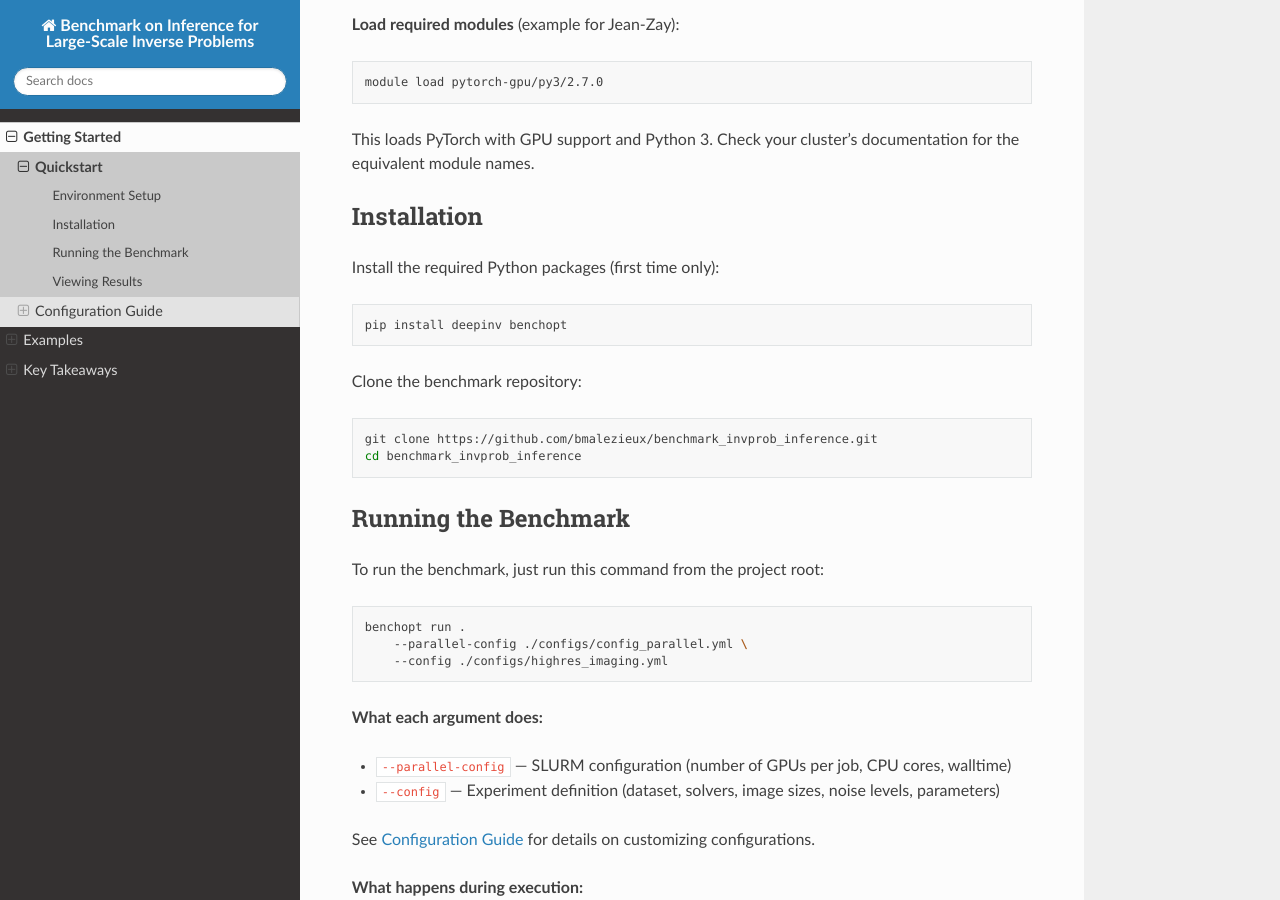
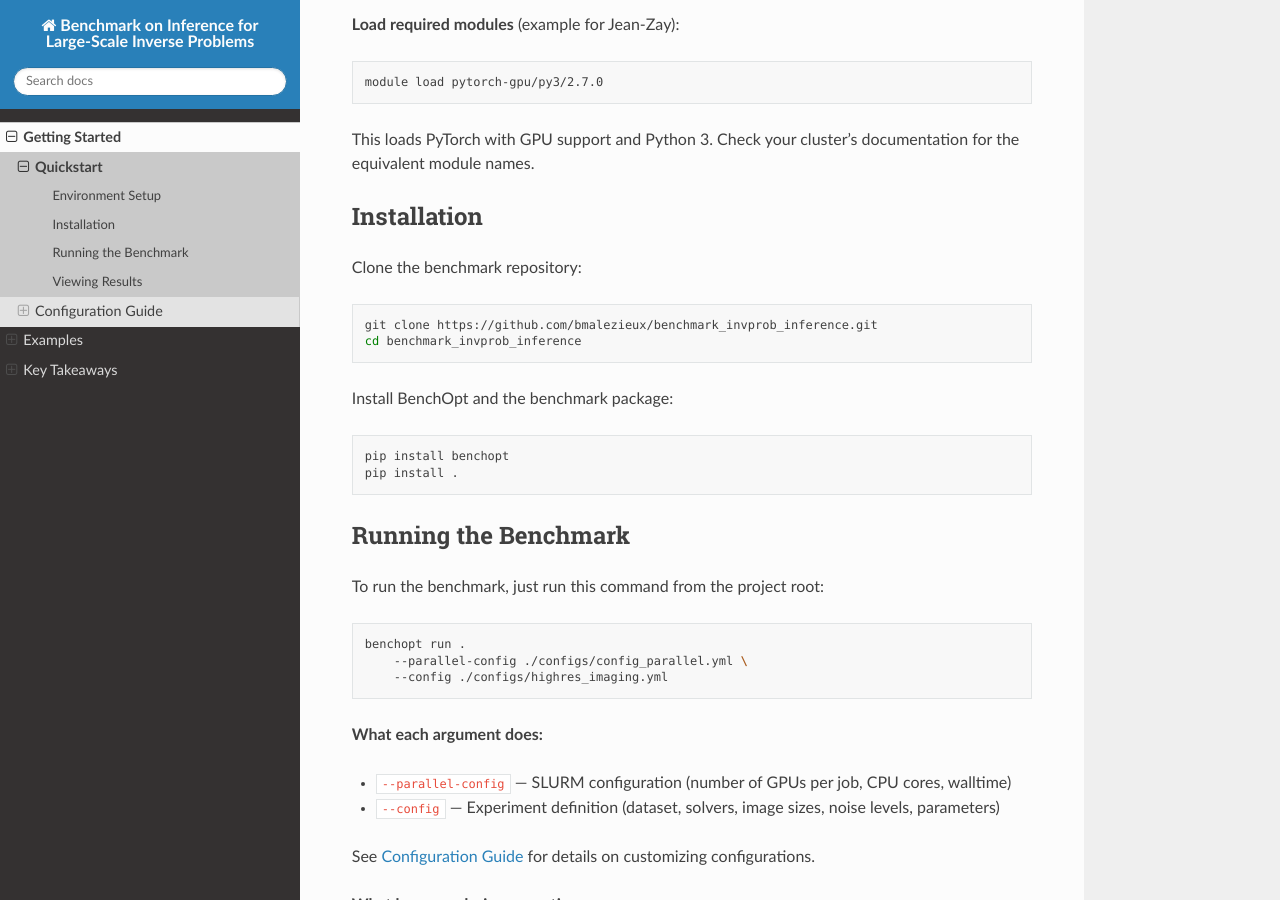
Before and after one commit to bmalezieux/benchmark_invprob_inference, a Sphinx documentation site: the page built from docs/source/getting_started/quickstart.rst, in a window 1280 px wide and 900 px high, scrolled down 347 px. Built offline with Sphinx 7.4.7 and the Read the Docs theme 3.1.0, drawn with Linux system fonts in a browser that asks for light colours.

```diff
--- a/docs/source/conf.py
+++ b/docs/source/conf.py
@@ -24,7 +24,10 @@
 # -- General configuration ---------------------------------------------------
 # https://www.sphinx-doc.org/en/master/usage/configuration.html#general-configuration
 
-extensions = []
+extensions = [
+    # Registers Sphinx-Gallery directives used in pre-generated auto_examples pages.
+    "sphinx_gallery.load_style",
+]
 
 exclude_patterns = []
 
--- a/docs/source/getting_started/quickstart.rst
+++ b/docs/source/getting_started/quickstart.rst
@@ -19,18 +19,19 @@
 Installation
 ~~~~~~~~~~~~
 
-Install the required Python packages (first time only):
-
-.. code-block:: bash
-
-   pip install deepinv benchopt
-
 Clone the benchmark repository:
 
 .. code-block:: bash
 
    git clone https://github.com/bmalezieux/benchmark_invprob_inference.git
    cd benchmark_invprob_inference
+
+Install BenchOpt and the benchmark package:
+
+.. code-block:: bash
+
+   pip install benchopt
+   pip install .
 
 Running the Benchmark
 ~~~~~~~~~~~~~~~~~~~~~
```
Also changed, not shown: 1 other file.
